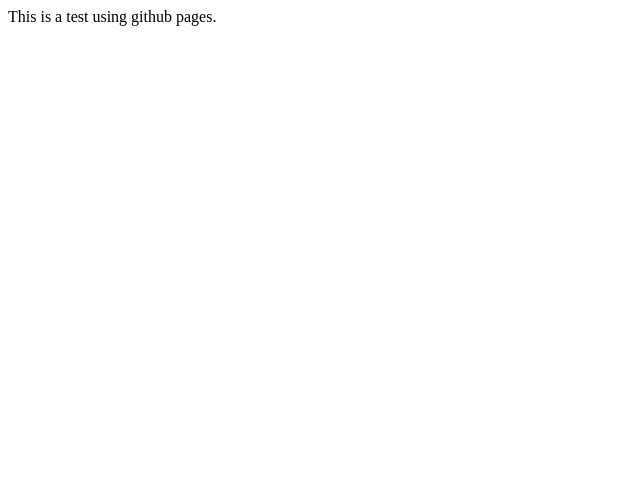
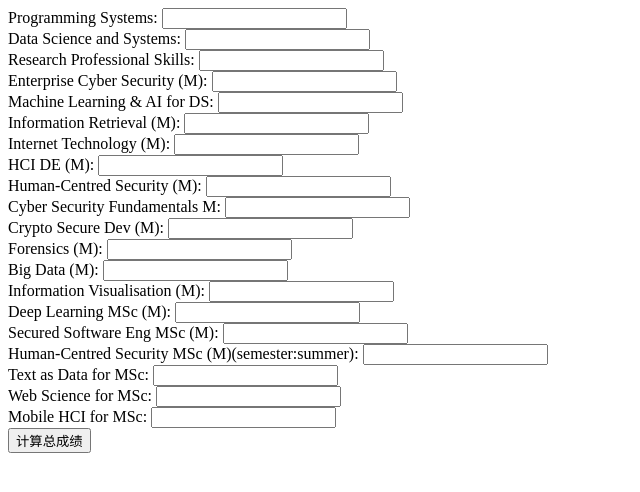
Before and after one commit to ZhengkangWuGlasgow/guide_to_the_code_of_assessment, a plain HTML site: page index.html in a window 1280 px wide. Shown: the whole page, without its empty margins (0-640 px from the left). Drawn offline with Linux system fonts and the light colour scheme.

Commit message:
add courses in the index.html

```diff
--- a/index.html
+++ b/index.html
@@ -4,8 +4,81 @@
     <meta charset="UTF-8">
     <meta name="viewport" content="width=device-width, initial-scale=1.0">
     <title>Test</title>
+
+    <script src="scripts/index.js"></script>
 </head>
 <body>
-    This is a test using github pages.
+    <form id="gradeForm">
+        <label for="math">Programming Systems:</label>
+        <input type="number" id="math" name="math" required><br>
+
+        <label for="math">Data Science and Systems:</label>
+        <input type="number" id="math" name="math" required><br>
+
+        <label for="math">Research Professional Skills:</label>
+        <input type="number" id="math" name="math" required><br>
+
+
+
+
+        <label for="math">Enterprise Cyber Security (M):</label>
+        <input type="number" id="math" name="math" required><br>
+
+        <label for="math">Machine Learning & AI for DS:</label>
+        <input type="number" id="math" name="math" required><br>
+
+
+
+
+
+        <label for="science">Information Retrieval (M):</label>
+        <input type="number" id="science" name="science" required><br>
+
+        <label for="science">Internet Technology (M):</label>
+        <input type="number" id="science" name="science" required><br>
+
+        <label for="science">HCI DE (M):</label>
+        <input type="number" id="science" name="science" required><br>
+
+        <label for="science">Human-Centred Security (M):</label>
+        <input type="number" id="science" name="science" required><br>
+
+        <label for="science">Cyber Security Fundamentals M:</label>
+        <input type="number" id="science" name="science" required><br>
+
+        <label for="english">Crypto Secure Dev (M):</label>
+        <input type="number" id="english" name="english" required><br>
+
+        <label for="math">Forensics (M):</label>
+        <input type="number" id="math" name="math" required><br>
+
+        <label for="math">Big Data (M):</label>
+        <input type="number" id="math" name="math" required><br>
+
+        <label for="math">Information Visualisation (M):</label>
+        <input type="number" id="math" name="math" required><br>
+
+        <label for="math">Deep Learning MSc (M):</label>
+        <input type="number" id="math" name="math" required><br>
+
+        <label for="math">Secured Software Eng MSc (M):</label>
+        <input type="number" id="math" name="math" required><br>
+
+        <label for="math">Human-Centred Security MSc (M)(semester:summer):</label>
+        <input type="number" id="math" name="math" required><br>
+
+        <label for="math">Text as Data for MSc:</label>
+        <input type="number" id="math" name="math" required><br>
+
+        <label for="math">Web Science for MSc:</label>
+        <input type="number" id="math" name="math" required><br>
+
+        <label for="math">Mobile HCI for MSc:</label>
+        <input type="number" id="math" name="math" required><br>
+
+
+
+        <button type="button" onclick="calculateTotal()">计算总成绩</button>
+    </form>
 </body>
 </html>
```
Also changed, not shown: scripts/index.js (added).
